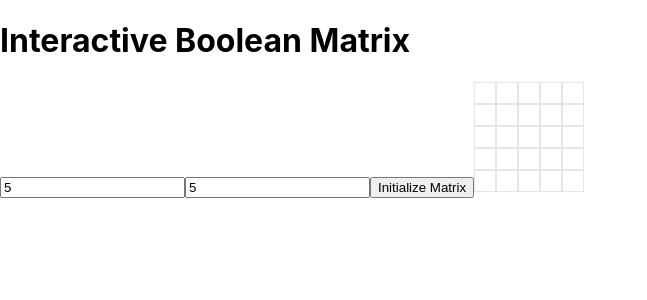
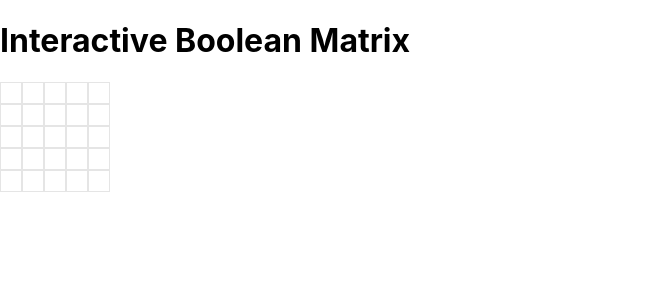
Before and after one commit to ezekielnewren/hybridocr, a React (Create React App) app in the folder frontend/: page / in a window 1280 px wide. Shown: the top 300 px of the page, without its empty margins (0-647 px from the left). Built offline with nearby package versions, Linux system fonts and the light colour scheme.

Commit message:
allow paint sytle edits

```diff
--- a/frontend/src/App.js
+++ b/frontend/src/App.js
@@ -3,44 +3,23 @@ import { generateMatrix } from './matrixGenerator';
 import MatrixDisplay from './MatrixDisplay';
 
 function App() {
-  const [rows, setRows] = useState(5); // Start with a default value
-  const [cols, setCols] = useState(5); // Start with a default value
-  const [matrix, setMatrix] = useState(() => generateMatrix(5, 5)); // Start with a default-sized matrix
+  const [rows, setRows] = useState(5);
+  const [cols, setCols] = useState(5);
+  const [matrix, setMatrix] = useState(() => generateMatrix(5, 5));
 
-  const toggleCell = (rowIndex, colIndex) => {
-    // Create a deep copy of the matrix and toggle the value
+  const setCellState = (rowIndex, colIndex, newState) => {
     const newMatrix = matrix.map((row, rIndex) => (
       rIndex === rowIndex ? row.map((cell, cIndex) => (
-        cIndex === colIndex ? !cell : cell
+        cIndex === colIndex ? newState : cell
       )) : row
     ));
-    setMatrix(newMatrix); // Update the state with the new matrix
-  };
-
-  const initializeMatrix = () => {
-    // Ensure matrix is reinitialized with false values
-    setMatrix(generateMatrix(rows, cols));
+    setMatrix(newMatrix);
   };
 
   return (
     <div className="App">
       <h1>Interactive Boolean Matrix</h1>
-      <input
-        type="number"
-        placeholder="Rows"
-        min="1"
-        value={rows}
-        onChange={(e) => setRows(parseInt(e.target.value) || 1)}
-      />
-      <input
-        type="number"
-        placeholder="Columns"
-        min="1"
-        value={cols}
-        onChange={(e) => setCols(parseInt(e.target.value) || 1)}
-      />
-      <button onClick={initializeMatrix}>Initialize Matrix</button>
-      <MatrixDisplay matrix={matrix} toggleCell={toggleCell} />
+      <MatrixDisplay matrix={matrix} setCellState={setCellState} />
     </div>
   );
 }
--- a/frontend/src/MatrixDisplay.js
+++ b/frontend/src/MatrixDisplay.js
@@ -1,19 +1,48 @@
 import React from 'react';
 
-const MatrixDisplay = ({ matrix, toggleCell }) => {
+const MatrixDisplay = ({ matrix, setCellState }) => {
+  // Track the mouse state
+  const [isDragging, setIsDragging] = React.useState(false);
+  const [dragStartValue, setDragStartValue] = React.useState(null);
+
+  const handleMouseDown = (e, rowIndex, colIndex) => {
+    const newValue = e.button === 0; // Left click sets to true (black), right click sets to false (white)
+    setCellState(rowIndex, colIndex, newValue);
+    setIsDragging(true);
+    setDragStartValue(newValue);
+    e.preventDefault(); // Prevents text selection during drag
+  };
+
+  const handleMouseEnter = (rowIndex, colIndex) => {
+    if (isDragging) {
+      setCellState(rowIndex, colIndex, dragStartValue);
+    }
+  };
+
+  const handleMouseUp = () => {
+    setIsDragging(false);
+  };
+
+  React.useEffect(() => {
+    // Listen for global mouse up events to stop dragging
+    window.addEventListener('mouseup', handleMouseUp);
+    return () => window.removeEventListener('mouseup', handleMouseUp);
+  }, []);
+
   return (
-    <div style={{ display: 'inline-block' }}>
+    <div style={{ display: 'inline-block' }} onMouseUp={handleMouseUp}>
       {matrix.map((row, rowIndex) => (
         <div key={rowIndex} style={{ display: 'flex' }}>
           {row.map((cell, colIndex) => (
             <div
               key={colIndex}
-              onClick={() => toggleCell(rowIndex, colIndex)}
+              onMouseDown={(e) => handleMouseDown(e, rowIndex, colIndex)}
+              onMouseEnter={() => handleMouseEnter(rowIndex, colIndex)}
               style={{
                 width: '20px',
                 height: '20px',
                 backgroundColor: cell ? 'black' : 'white',
-                border: '1px solid rgba(0, 0, 0, 0.1)', // Faint grid lines
+                border: '1px solid rgba(0, 0, 0, 0.1)',
               }}
             ></div>
           ))}
```
